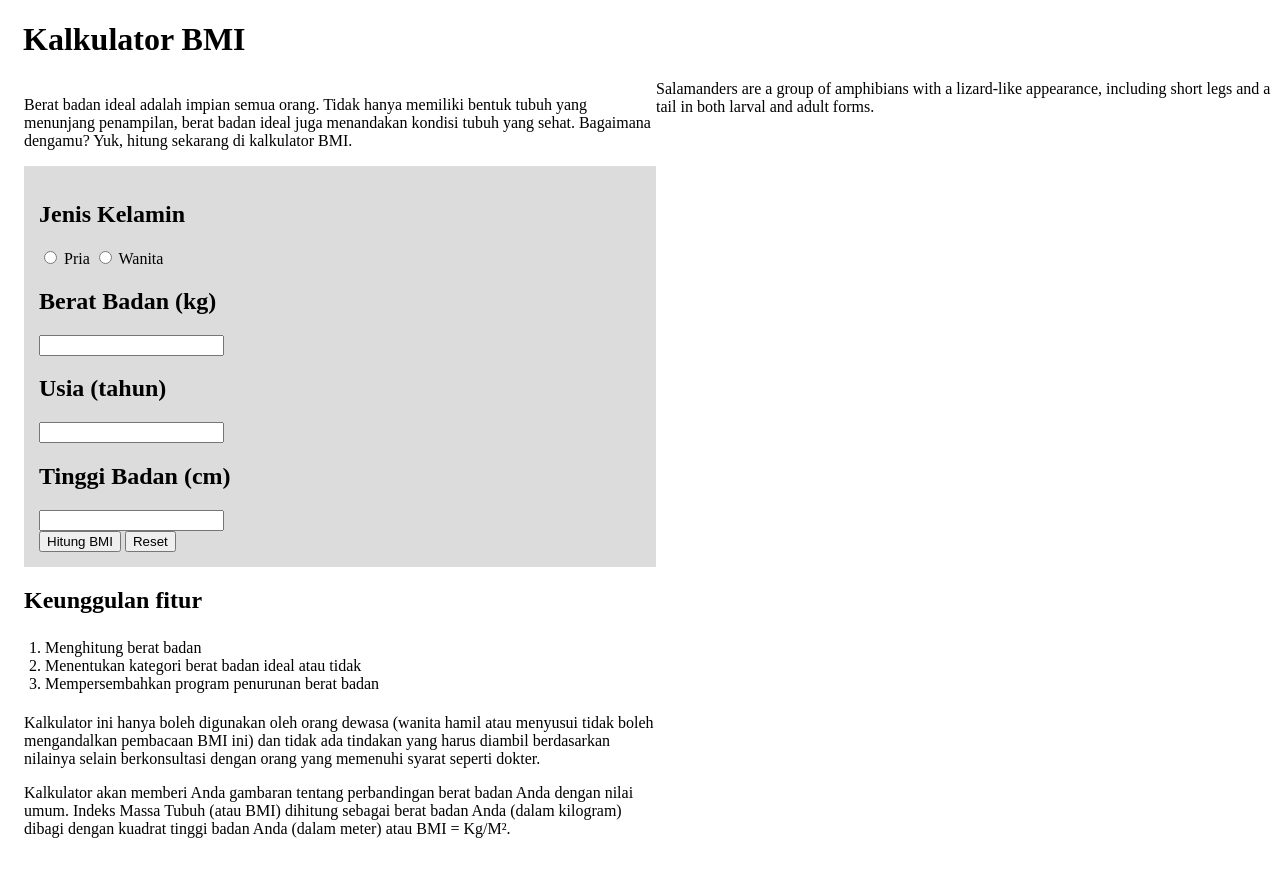
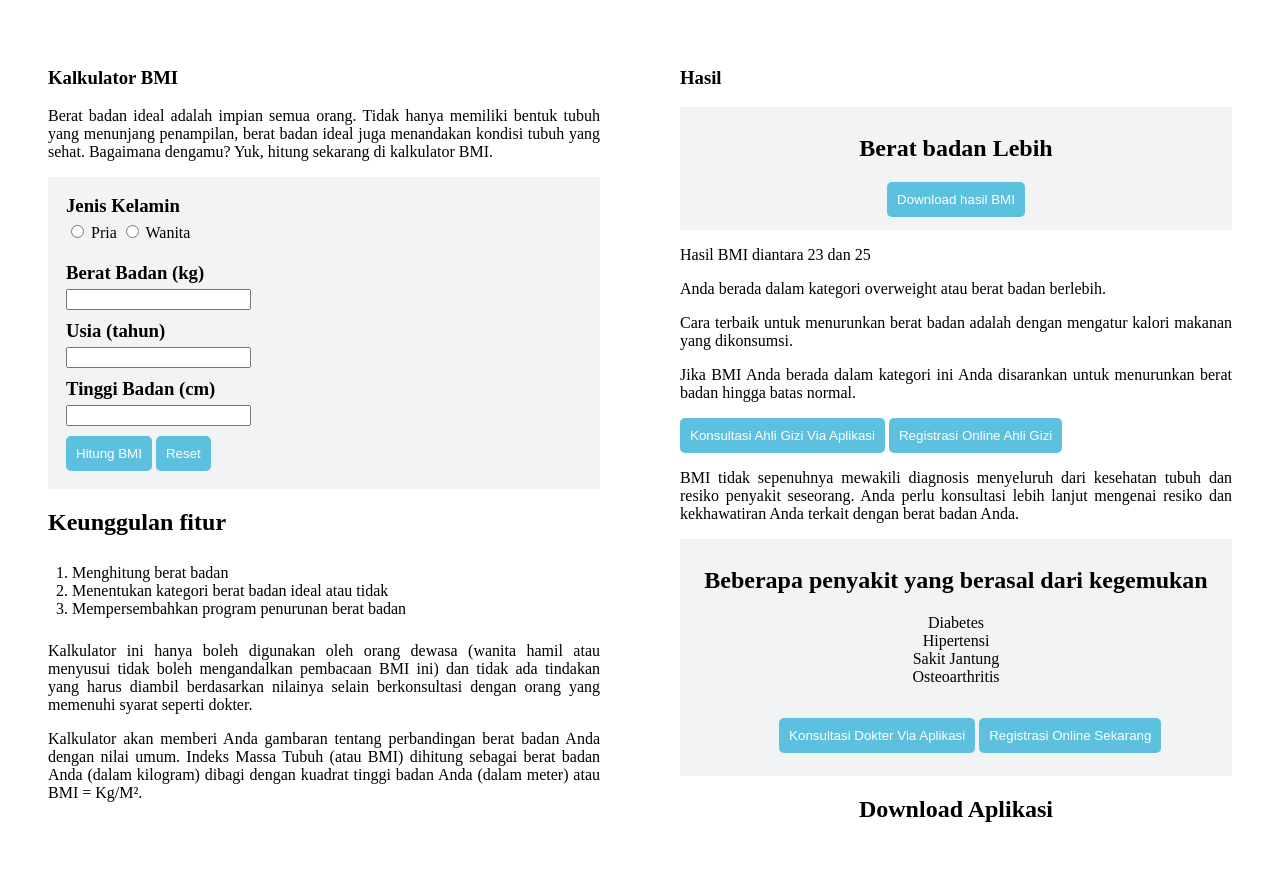
Before and after one commit to revou-fundamental-course/5-aug-24-topal99, a plain HTML site: page index.html in a window 1280 px wide. Before the commit the page ends 854 px from the top, so only its background shows below. Drawn offline with Linux system fonts and the light colour scheme.

Commit message:
adding css

```diff
--- a/css/style.css
+++ b/css/style.css
@@ -1,19 +1,58 @@
 .list-disc {
     list-style-type: none;
-    padding: 5px;
+    padding: 0.5rem;
 
 }
 
 form {
-    padding: 15px;
+    padding: 0.5rem;
     display: flex;
     flex-direction: column;
-    background-color: gainsboro;
+    background-color: rgb(242 243 245);
 }
 
 aside{
-    float: left;
     width: 50%;
-    padding-left: 0.5rem;
-    margin-left: 0.5rem;
+    padding: 30px;
+    margin: 10px;
 }
+
+main{
+    display: flex;
+    text-align: justify;
+}
+
+div{
+    padding: 10px;
+    padding-top: 0%;
+}
+
+.btn-download{
+    background-color: rgb(92 192 222);
+    color: white;
+    border: none;
+    padding: 10px;
+    margin: auto;
+    margin-bottom: 5px;
+    border-radius: 5px;
+}
+
+.btn-konsultasi{
+    background-color: rgb(92 192 222);
+    color: white;
+    border: none;
+    padding: 10px;
+    border-radius: 5px;
+}
+
+.penyakit{
+    list-style-type: none;
+    text-align: center;
+    margin:0%;
+    padding: 0%;
+}
+
+h3{
+    margin-bottom: 5px;
+    margin-top: 10px;
+}
--- a/index.html
+++ b/index.html
@@ -7,13 +7,13 @@
     <title>Kalkulator BMI</title>
 </head>
 <body>
-   <header style="padding-left: 15px;">
-    <h1>Kalkulator BMI</h1>
-   </header>
 
    <main>
     <aside>
         <article>
+            <header>
+                <h1>Kalkulator BMI</h1>
+            </header>
             <p>
                 Berat badan ideal adalah impian semua orang. Tidak hanya memiliki bentuk tubuh yang menunjang penampilan, berat badan ideal juga menandakan kondisi tubuh yang sehat. Bagaimana dengamu? Yuk,
                 hitung sekarang di kalkulator BMI.
@@ -22,27 +22,23 @@
 
         <form>
             <div>
-                <h2>Jenis Kelamin</h2>
+                <h3>Jenis Kelamin</h3>
                 <input type="radio" id="pria" name="jenis-kelamin">
                 <label for="pria">Pria</label>
                 <input type="radio" id="wanita" name="jenis-kelamin">
                 <label for="wanita">Wanita</label>
             </div>
             <div>
-                <h2>Berat Badan (kg)</h2>
+                <h3>Berat Badan (kg)</h3>
                 <input type="number" id="berat-badan" name="berat-badan" />
-            </div>
-            <div>
-                <h2>Usia (tahun)</h2>
+                <h3>Usia (tahun)</h3>
                 <input type="number" id="usia" name="usia" />
-            </div>
-            <div>
-                <h2>Tinggi Badan (cm)</h2>
+                <h3>Tinggi Badan (cm)</h3>
                 <input type="number" id="tinggi-badan" name="tinggi-badan" />
             </div>
             <div>
-                <button type="submit">Hitung BMI</button>
-                <button type="reset">Reset</button>
+                <button  class="btn-konsultasi" type="submit">Hitung BMI</button>
+                <button  class="btn-konsultasi" type="reset">Reset</button>
             </div>
         </form>
 
@@ -66,13 +62,58 @@
             </p>
         </article>
     </aside>
-    <section>
-        Salamanders are a group of amphibians with a lizard-like appearance, including short legs and a tail in both larval
-        and adult forms.
-    </section>
+    <aside>
+        <section>
+            <header>
+                <h1>
+                Hasil
+                </h1>
+        </section>
+        <section>
+            <form>
+                <h2 style="text-align: center;">
+                    Berat badan Lebih
+                </h2>
+                    <button type="submit" class="btn-download" onclick="download()">Download hasil BMI</button>
+            </form>
+        </section>
+        <section>
+            <p>
+                Hasil BMI diantara 23 dan 25
+            </p>
+            <p>Anda berada dalam kategori overweight atau berat badan berlebih.</p>
+            <p>Cara terbaik untuk menurunkan berat badan adalah dengan mengatur kalori makanan yang dikonsumsi.</p>
+            <p>Jika BMI Anda berada dalam kategori ini Anda disarankan untuk menurunkan berat badan hingga batas normal.</p>
+        </section>
+            <button type="submit" class="btn-konsultasi" onclick="download()">Konsultasi Ahli Gizi Via Aplikasi</button>
+            <button type="submit" class="btn-konsultasi" onclick="download()">Registrasi Online Ahli Gizi</button>
+        <p>
+            BMI tidak sepenuhnya mewakili diagnosis menyeluruh dari kesehatan tubuh dan resiko penyakit seseorang. Anda perlu konsultasi lebih lanjut mengenai resiko dan kekhawatiran Anda terkait dengan berat badan Anda.
+        </p>
+        <section>
+            <form>
+                <h2 style="text-align: center;">Beberapa penyakit yang berasal dari kegemukan</h2>
+                <ul class="penyakit">
+                    <li>Diabetes</li>
+                    <li>Hipertensi</li>
+                    <li>Sakit Jantung</li>
+                    <li>Osteoarthritis</li>
+                </ul>
+                <p></p>
+                <div style="padding-left: 17%;">
+                    <button type="submit" class="btn-download" onclick="download()">Konsultasi Dokter Via Aplikasi</button>
+                    <button type="submit" class="btn-download" onclick="download()">Registrasi Online Sekarang</button>
+                </div>
+            </form>
+        </section>
+        <section>
+            <h2 style="text-align: center;">
+                Download Aplikasi
+            </h2>
+        </section>
+    </aside>
     </main>
     <footer>
-
     </footer>
 
 </body>
```
